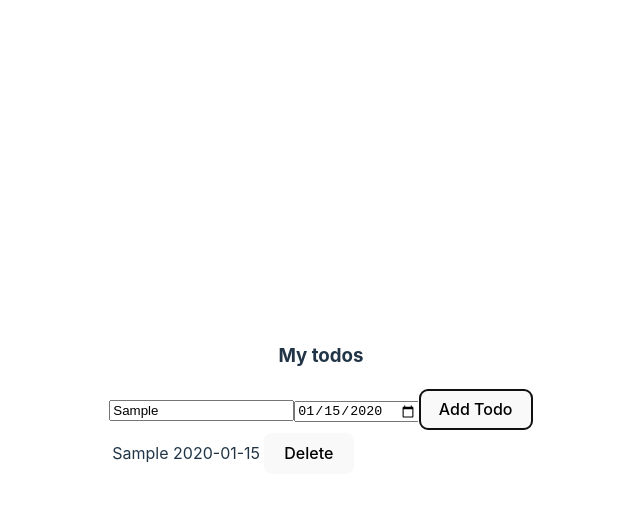
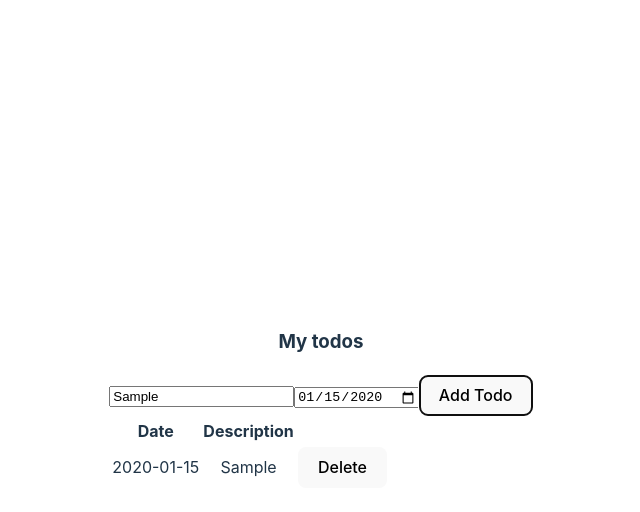
Before and after one commit to bgr944/TestProject, a React (Vite) app: page / in a window 1280 px wide. Both pictures are taken after typing "Sample", "2020-01-15" into the empty fields and a click on the button "Add Todo". Shown: the top 512 px of the page, without its empty margins (319-959 px from the left). Built offline with nearby package versions, Linux system fonts and the light colour scheme.

Commit message:
components split

```diff
--- a/src/components/TodoList.jsx
+++ b/src/components/TodoList.jsx
@@ -1,4 +1,5 @@
 import { useState } from "react";
+import TodoTable from "./TodoTable";
 
 export default function TodoList() {
 
@@ -44,21 +45,8 @@ export default function TodoList() {
                 onChange={e => setTodo({...todo, date: e.target.value})}
             />
             <button onClick={handleClick} >Add Todo</button>
-            <table>
-                <tbody>
-                    {
-                        todos.map((todo, index) =>
-                    <tr key={index}>
-                        <td>
-                                    {todo.description+" "}
-                                    {todo.date}
-                                </td>
-                                <td><button type="button" onClick= {() => deleteTodo(index)} >Delete</button></td>
-                        </tr>
-                    )
-                    }
-                </tbody>
-            </table>
+
+            <TodoTable todos={todos} deleteTodo={deleteTodo} />
         </>
 
     );
--- /dev/null
+++ b/src/components/TodoTable.jsx
@@ -0,0 +1,25 @@
+import React from "react";
+
+function TodoTable(props) {
+    return (
+        <>
+          <table>
+            <tbody>
+              <tr>
+                <th>Date</th>
+                <th>Description</th>
+              </tr>
+              {props.todos.map((item, index) => (
+                <tr key={index}>
+                  <td>{item.date}</td>
+                      <td>{item.description}</td>
+                      <td><button onClick={() => props.deleteTodo(index)}>Delete</button></td>
+                </tr>
+              ))}
+            </tbody>
+          </table>
+        </>
+      );
+}
+
+export default TodoTable;
```
